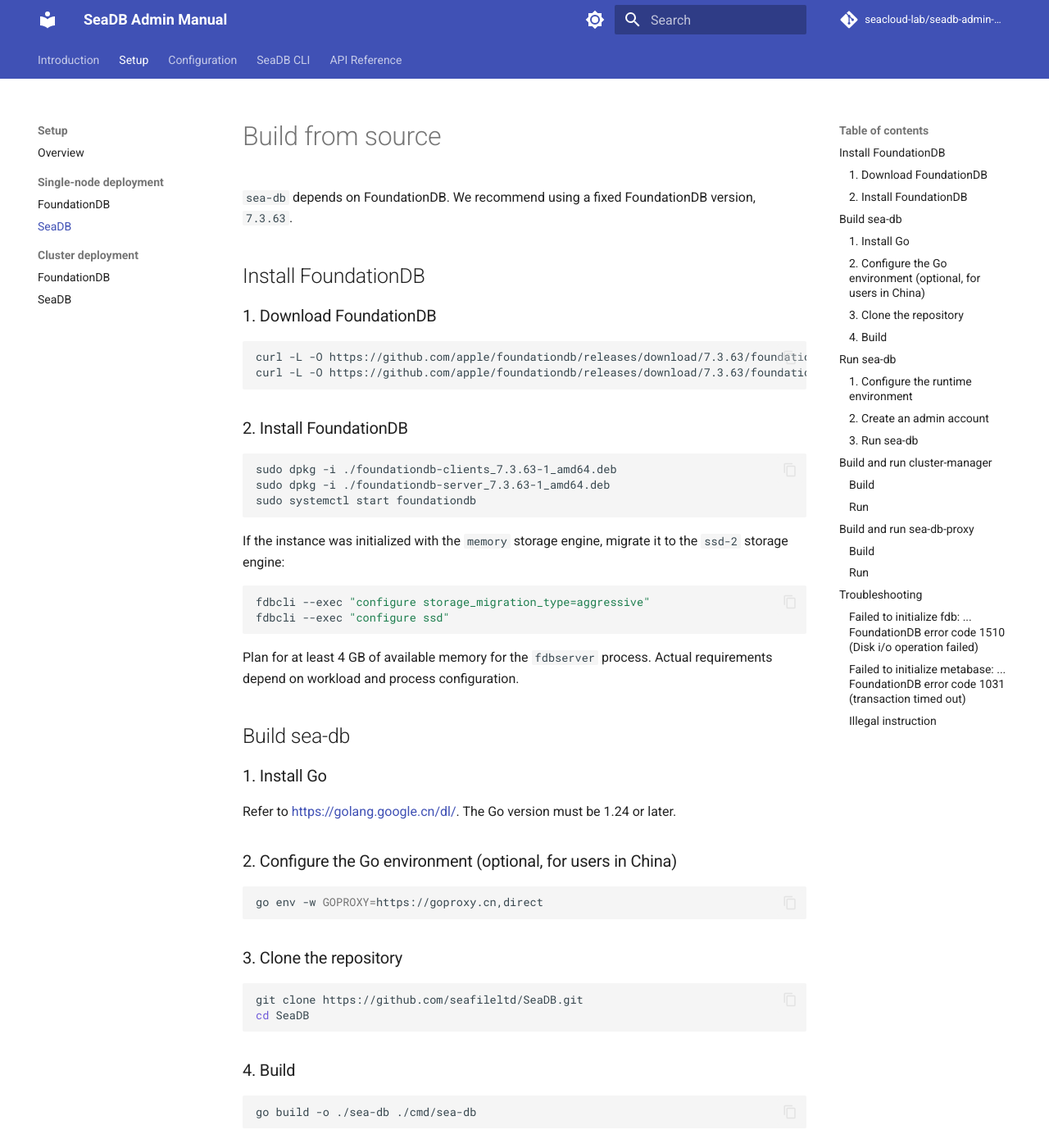
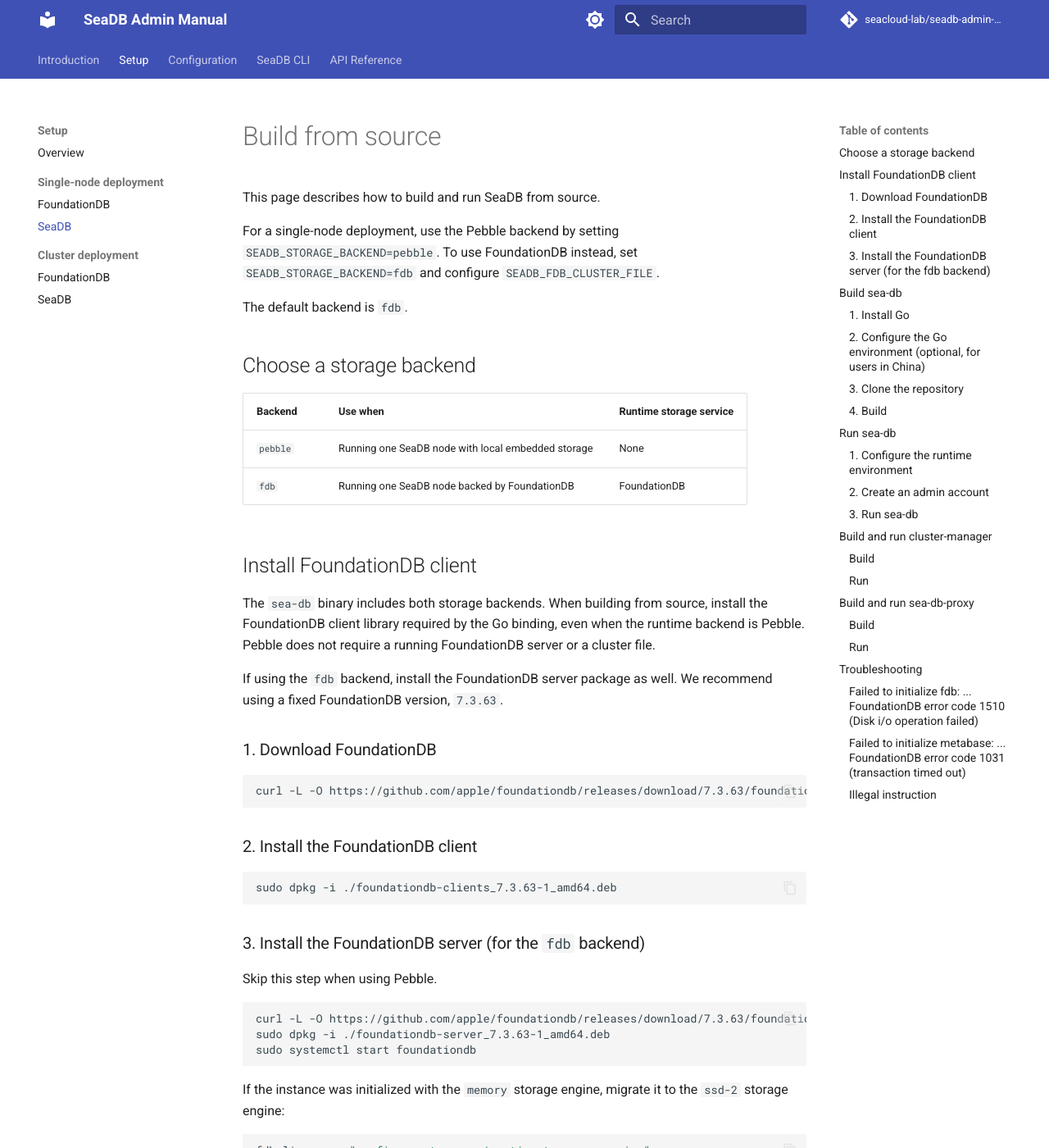
Before and after one commit to seacloud-lab/seadb-admin-docs, an MkDocs documentation site: the page built from manual/setup/build_from_source.md, in a window 1280 px wide and 1400 px high. Shown: the whole window at 82% size. Built offline with MkDocs 1.6.1 and Material for MkDocs 9.7.7, drawn with Linux system fonts in a browser that asks for light colours; comment, search, counter and statistics services are not loaded; the version menu is left out; some of the changed text lies outside the part shown.

Commit message:
add SEADB_STORAGE_BACKEND

````diff
--- a/manual/setup/build_from_source.md
+++ b/manual/setup/build_from_source.md
@@ -1,20 +1,48 @@
 # Build from source
 
-`sea-db` depends on FoundationDB. We recommend using a fixed FoundationDB version, `7.3.63`.
+This page describes how to build and run SeaDB from source.
 
-## Install FoundationDB
+For a single-node deployment, use the Pebble backend by setting
+`SEADB_STORAGE_BACKEND=pebble`. To use FoundationDB instead, set
+`SEADB_STORAGE_BACKEND=fdb` and configure `SEADB_FDB_CLUSTER_FILE`.
+
+The default backend is `fdb`.
+
+## Choose a storage backend
+
+| Backend | Use when | Runtime storage service |
+| --- | --- | --- |
+| `pebble` | Running one SeaDB node with local embedded storage | None |
+| `fdb` | Running one SeaDB node backed by FoundationDB | FoundationDB |
+
+## Install FoundationDB client
+
+The `sea-db` binary includes both storage backends. When building from source,
+install the FoundationDB client library required by the Go binding, even when
+the runtime backend is Pebble. Pebble does not require a running FoundationDB
+server or a cluster file.
+
+If using the `fdb` backend, install the FoundationDB server package as well. We
+recommend using a fixed FoundationDB version, `7.3.63`.
 
 ### 1. Download FoundationDB
 
 ```shell
 curl -L -O https://github.com/apple/foundationdb/releases/download/7.3.63/foundationdb-clients_7.3.63-1_amd64.deb
-curl -L -O https://github.com/apple/foundationdb/releases/download/7.3.63/foundationdb-server_7.3.63-1_amd64.deb
 ```
 
-### 2. Install FoundationDB
+### 2. Install the FoundationDB client
 
 ```shell
 sudo dpkg -i ./foundationdb-clients_7.3.63-1_amd64.deb
+```
+
+### 3. Install the FoundationDB server (for the `fdb` backend)
+
+Skip this step when using Pebble.
+
+```shell
+curl -L -O https://github.com/apple/foundationdb/releases/download/7.3.63/foundationdb-server_7.3.63-1_amd64.deb
 sudo dpkg -i ./foundationdb-server_7.3.63-1_amd64.deb
 sudo systemctl start foundationdb
 ```
@@ -59,17 +87,27 @@
 
 ### 1. Configure the runtime environment
 
-The following is a minimal local example. Adjust the paths and use a persistent
-secret of at least 32 random characters for `JWT_PRIVATE_KEY`. All SeaDB nodes
-and trusted services that issue JWTs for SeaDB must use the same value.
+The following is a minimal single-node example using Pebble. Adjust the paths
+and use a persistent secret of at least 32 random characters for
+`JWT_PRIVATE_KEY`.
 
 ```shell
 mkdir -p ./data ./log
 
 export SEADB_LOG_DIR="$PWD/log"
 export SEADB_DATA_DIR="$PWD/data"
+export SEADB_STORAGE_BACKEND="pebble"
+export JWT_PRIVATE_KEY="<at-least-32-random-characters>"
+```
+
+Pebble stores SeaDB's key-value data in `$SEADB_DATA_DIR/base`; no running
+FoundationDB server or cluster file is required. Pebble is for single-node
+deployments only. To use FoundationDB instead, install and initialize it as
+described above, then use:
+
+```shell
+export SEADB_STORAGE_BACKEND="fdb"
 export SEADB_FDB_CLUSTER_FILE="/etc/foundationdb/fdb.cluster"
-export JWT_PRIVATE_KEY="<at-least-32-random-characters>"
 ```
 
 ### 2. Create an admin account
````
Also changed, not shown: manual/configuration/environment_variables.md (+2 -1 lines), manual/setup/overview.md (+28 -9 lines).
